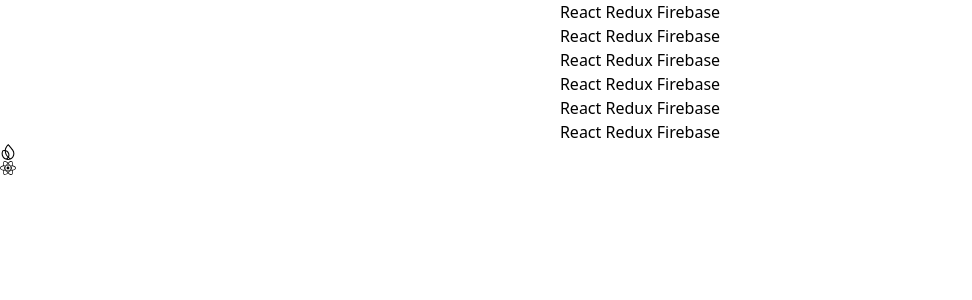
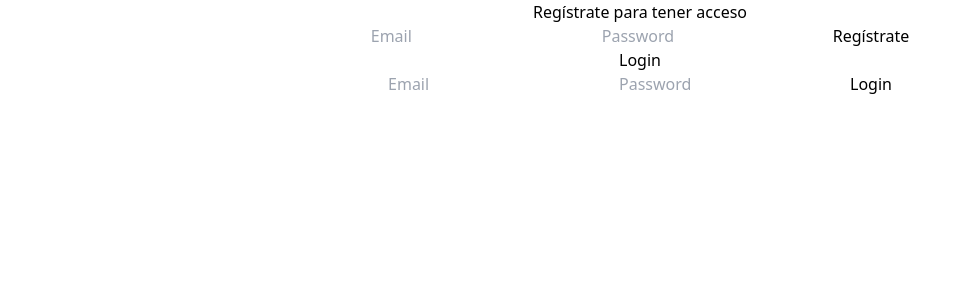
Before and after one commit to RafaRJimenez/badulake, a React (Create React App) app: page /register in a window 1280 px wide. Shown: the top 300 px of the page, without its empty margins (0-972 px from the left). Built offline with nearby package versions, Linux system fonts and the light colour scheme.

Commit message:
managing registration and login

```diff
--- a/package.json
+++ b/package.json
@@ -18,6 +18,7 @@
     "react-router": "^7.3.0",
     "react-router-dom": "^7.3.0",
     "react-scripts": "5.0.1",
+    "react-toastify": "^11.0.5",
     "redux": "^5.0.1",
     "redux-saga": "^1.3.0",
     "toast": "^0.5.4",
--- a/src/App.js
+++ b/src/App.js
@@ -2,13 +2,20 @@
 import LoginFormContainer from './components/containers/LoginFormContainer';
 import { app } from './firebase/index';
 import Login from './components/Login';
+import Register from './components/Register';
+import 'react-toastify/dist/ReactToastify.css';
+import { ToastContainer } from 'react-toastify';
+import Login2 from './components/Login2';
 
 function App() {
   return (
     <div className="App">
+      <ToastContainer />
        {/* <LoginFormContainer /> */}
       {/* <LoginForm></LoginForm> */}
-      <Login></Login>
+      {/* <Login></Login> */}
+       <Register></Register>
+      <Login2></Login2>
     </div>
   );
 }
--- a/src/components/Login.jsx
+++ b/src/components/Login.jsx
@@ -1,15 +1,40 @@
 import {SiFirebase} from 'react-icons/si';
 import {FaReact} from 'react-icons/fa';
+import { GoogleAuthProvider, signInWithPopup, getAuth } from 'firebase/auth';
+import { app } from '../firebase/index';
+
+const auth = getAuth(app);
+const provider = new GoogleAuthProvider();
 
  const Login = () => {
+    const doLogin = () => {
+        signInWithPopup(auth, provider)
+  .then((result) => {
+    // This gives you a Google Access Token. You can use it to access the Google API.
+    const credential = GoogleAuthProvider.credentialFromResult(result);
+    const token = credential.accessToken;
+    // The signed-in user info.
+    const user = result.user;
+    // IdP data available using getAdditionalUserInfo(result)
+    // ...
+    console.log(token, user);
+  }).catch((error) => {
+    // Handle Errors here.
+    const errorCode = error.code;
+    const errorMessage = error.message;
+    // The email of the user's account used.
+    const email = error.customData.email;
+    // The AuthCredential type that was used.
+    const credential = GoogleAuthProvider.credentialFromError(error);
+    // ...
+    console.log(errorCode, errorMessage, email, credential);
+  });
+}
+
     return (
         <div>
-            <h1>React Redux Firebase</h1>
-            <h2>React Redux Firebase</h2>
-            <h3>React Redux Firebase</h3>
-            <h4>React Redux Firebase</h4>
-            <h5>React Redux Firebase</h5>
-            <h6>React Redux Firebase</h6>
+            <h1 className='text-xl font-semibold text-sky-700'>React Redux Firebase</h1>
+            <button onClick={() => doLogin() }>Login with Google</button>
             <SiFirebase />
             <FaReact />
         </div>
--- /dev/null
+++ b/src/components/Login2.jsx
@@ -0,0 +1,39 @@
+
+import React, {useState} from 'react';
+import { getAuth,  signInWithEmailAndPassword } from 'firebase/auth';
+import { toast } from 'react-toastify';
+
+const Login = () => {
+    const [email, setEmail] = useState('');
+      const [password, setPassword] = useState('');
+    const signInWithEmail = (e) => {
+        e.preventDefault();
+        const auth = getAuth();
+        signInWithEmailAndPassword(auth, email, password)
+          .then((userCredential) => {
+            // Signed in
+            const user = userCredential.user;
+            // ...
+            console.log(user);
+            toast.success('Usuario logeado con éxito');
+          })
+          .catch((error) => {
+            const errorCode = error.code;
+            const errorMessage = error.message;
+            console.log(errorCode, errorMessage);
+          });
+    };
+    return (
+        <div>
+            <h1>Login</h1>
+            <form onSubmit={signInWithEmail}>
+            <input type="email" value={email} placeholder="Email" onChange={(e) => setEmail(e.target.value)} />
+                <input type="password" value={password} placeholder="Password" onChange={(e) => setPassword(e.target.value)} />
+                <button type="submit">Login</button>
+            </form>
+        </div>
+    );
+}
+
+
+export default Login;
--- a/src/components/Register.jsx
+++ b/src/components/Register.jsx
@@ -0,0 +1,47 @@
+import React, {useState} from 'react';
+import { getAuth, createUserWithEmailAndPassword } from "firebase/auth";
+import { toast } from 'react-toastify';
+
+
+const auth = getAuth();
+
+
+const Register = () => {
+    const [email, setEmail] = useState('');
+    const [password, setPassword] = useState('');
+
+    const createUser = () => {
+        createUserWithEmailAndPassword(auth, email, password)
+        .then((userCredential) => {
+    // Signed up
+    const user = userCredential.user;
+    // ...
+    console.log(user);
+    toast.success('Usuario registrado con éxito');
+    setEmail('');
+    setPassword('');
+  })
+  .catch((error) => {
+    const errorCode = error.code;
+    const errorMessage = error.message;
+    console.log(errorCode, errorMessage);
+    // ..
+  });
+    }
+    const handleSubmit = (e) => {
+        e.preventDefault();
+        createUser();
+    }
+    return (
+        <div>
+            <h1>Regístrate para tener acceso</h1>
+            <form onSubmit={handleSubmit}>
+                <input type="email" value={email} placeholder="Email" onChange={(e) => setEmail(e.target.value)} />
+                <input type="password" value={password} placeholder="Password" onChange={(e) => setPassword(e.target.value)} />
+                <button type="submit">Regístrate</button>
+            </form>
+        </div>
+    );
+}
+
+export default Register;
--- a/src/firebase/index.js
+++ b/src/firebase/index.js
@@ -17,5 +17,5 @@
 };
 
 // Initialize Firebase
-const app = initializeApp(firebaseConfig);
+export const app = initializeApp(firebaseConfig);
 const analytics = getAnalytics(app);
```
Also changed, not shown: 1 other file (tests, documents, lock files or other folders).
